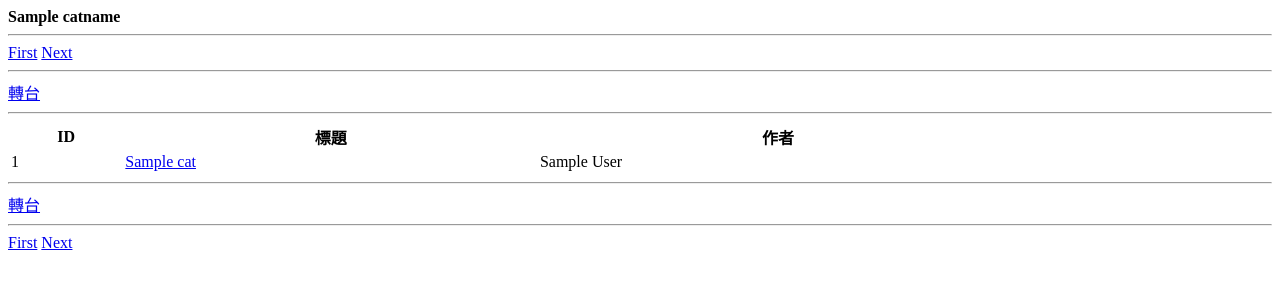
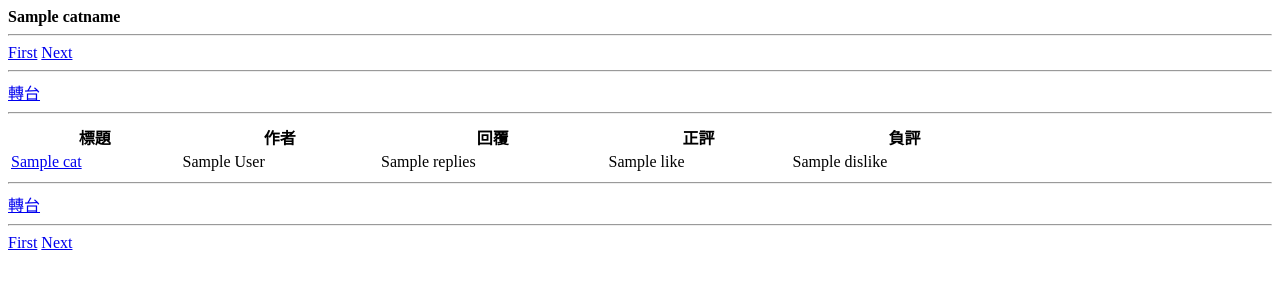
Before and after one commit to lazyfai/lihkgweb1, a Flask app: template templates/cat.html in a window 1280 px wide. Shown: the top 300 px of the page. Run offline with Flask 2, Linux system fonts and the light colour scheme; the template is opened without the code that fills it: most values are stand-ins (such as "Sample title", 1, 10 or a date in 2020).

Commit message:
more thread info

```diff
--- a/flaskapp.py
+++ b/flaskapp.py
@@ -67,8 +67,11 @@ def listcat(catid=None,pageid=None):
         title = i['title']
         threadid= i ['thread_id']
         author = i['user']['nickname']
+        like = i['like_count']
+        dislike = i['dislike_count']
+        replies = i['no_of_reply']
         url = "/thread/%s/page/1" % (threadid)
-        catitem = dict(id=threadid,title=title,author=author,url=url)
+        catitem = dict(id=threadid,title=title,author=author,url=url,like=like,dislike=dislike,replies=replies)
         catlist.append(catitem)
     return render_template('cat.html', catid=catid, catname=catname, catlist=catlist, nextpage=nextpage, prevpage=prevpage)
 
--- a/templates/cat.html
+++ b/templates/cat.html
@@ -19,15 +19,19 @@
 {% if catlist %}
 		<table border=0 width="80%">
 <tr>
-	<th>ID</th>
 	<th>標題</th>
 	<th>作者</th>
+	<th>回覆</th>
+	<th>正評</th>
+	<th>負評</th>
 </tr>
 {% for cat in catlist %}
 <tr>
-	<td>{{cat.id}}</td>
 	<td><a href={{cat.url}}>{{cat.title}}</a></td>
 	<td>{{cat.author}}</td>
+	<td>{{cat.replies}}</td>
+	<td>{{cat.like}}</td>
+	<td>{{cat.dislike}}</td>
 </tr>
 {% endfor %}
 		</table>
--- a/templates/channel.html
+++ b/templates/channel.html
@@ -7,12 +7,10 @@
 {% if channellist %}
 		<table border=0 width="80%" align="left">
 <tr>
-	<th>台號</th>
 	<th>台名</th>
 </tr>
 {% for channel in channellist %}
 <tr>
-	<td>{{channel.catid}}</td>
 	<td><a href={{channel.url}}>{{channel.name}}</a></td>
 </tr>
 {% endfor %}
```
